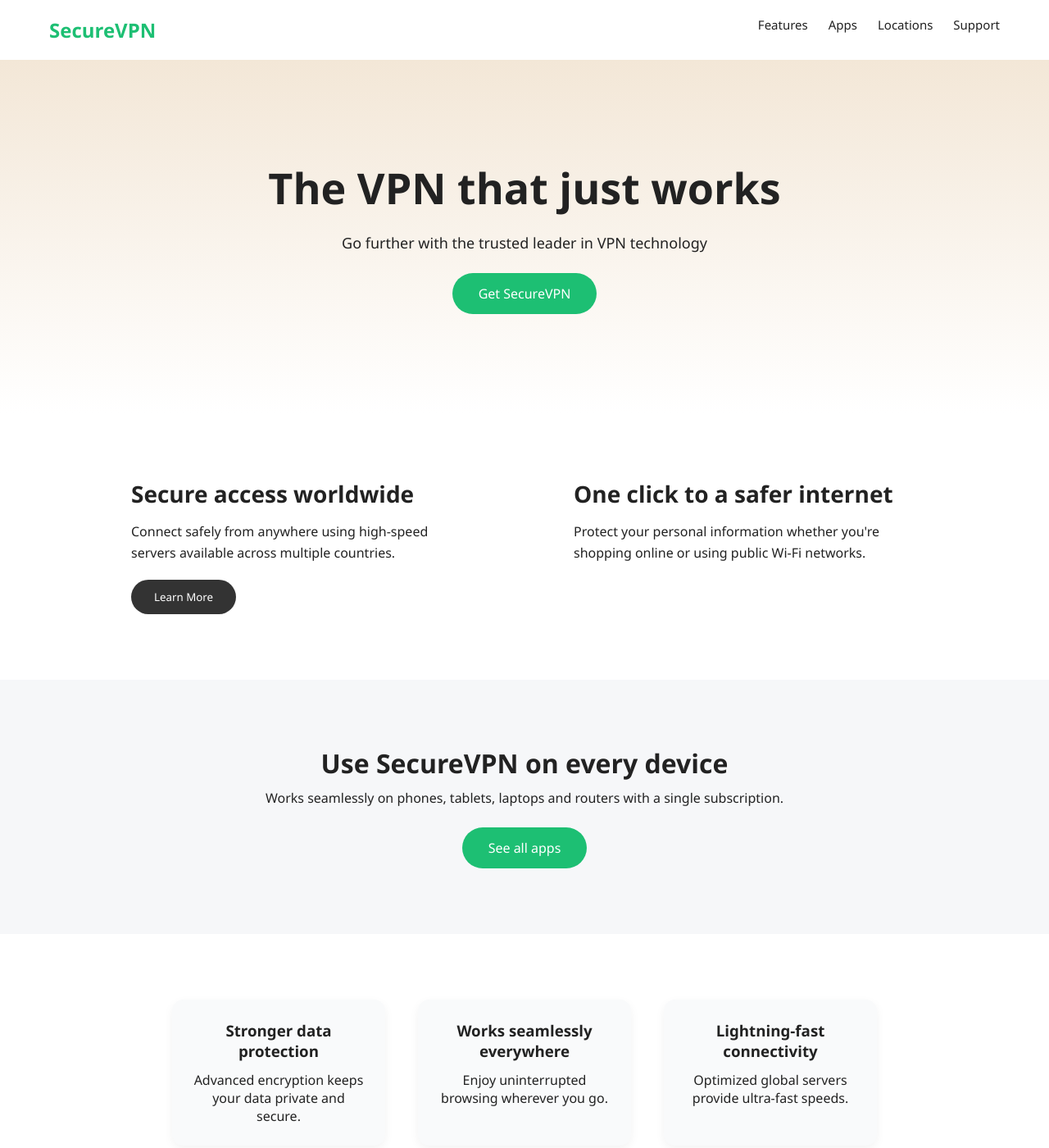
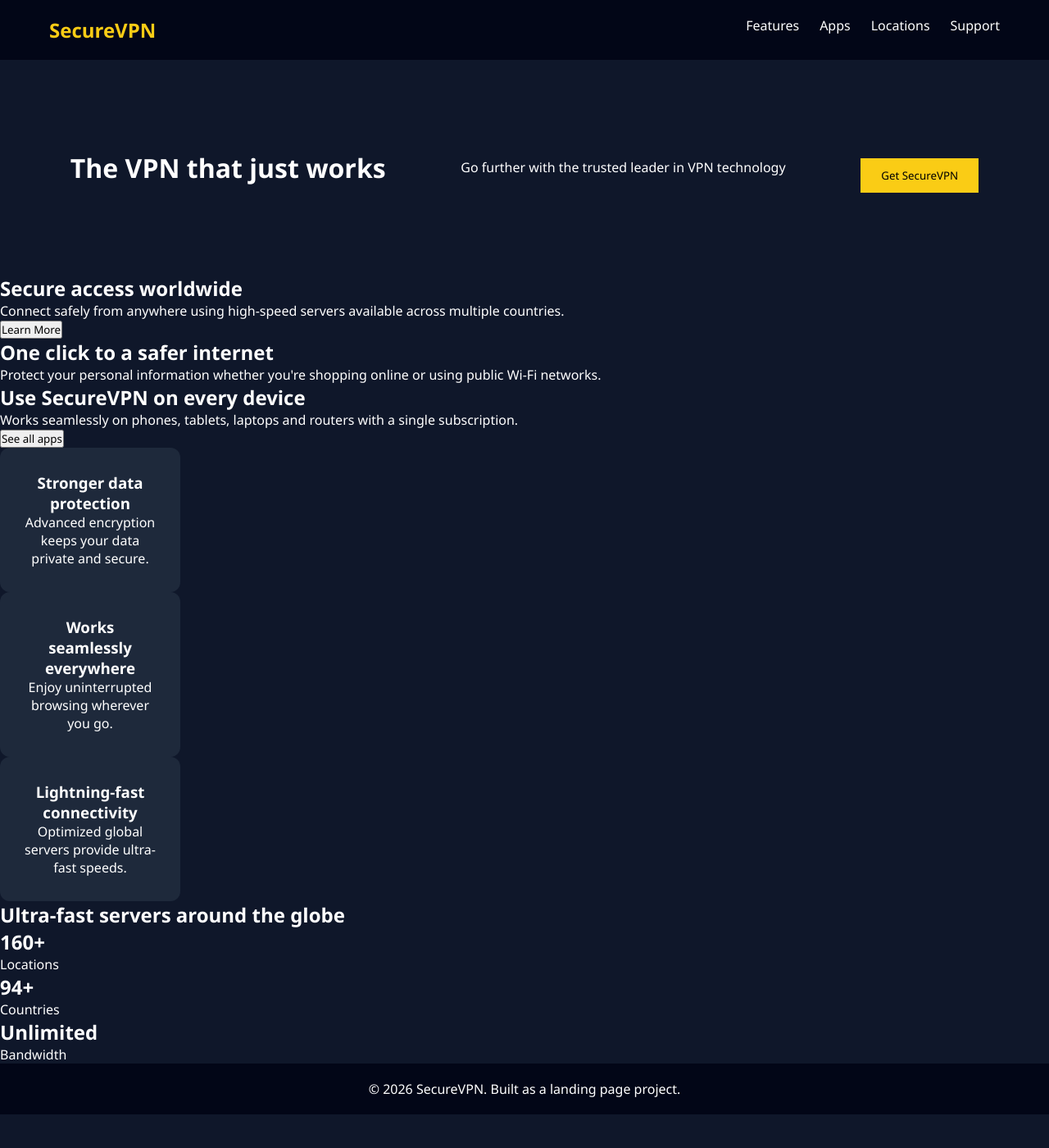
Before and after one commit to navaneeth0720/OIBSIP, a plain HTML site: page Task1_landingpage/index.html in a window 1280 px wide. Shown: the top 1400 px of the page at 82% size. After the commit the page ends 1359 px from the top, so only its background shows below. Drawn offline with Linux system fonts and the light colour scheme; files that its build step writes are made by us from their sources.

Commit message:
Add files via upload

```diff
--- a/style.css
+++ b/style.css
@@ -1,202 +1,106 @@
-/* ================= style.css ================= */
-
 *{
 margin:0;
 padding:0;
 box-sizing:border-box;
-font-family:Segoe UI, sans-serif;
+font-family:Segoe UI;
 }
 
 body{
-background:#f6f7f9;
-color:#222;
+background:#0f172a;
+color:white;
 }
 
 
 /* NAVBAR */
-.navbar{
+
+nav{
 display:flex;
 justify-content:space-between;
 padding:20px 60px;
-background:white;
-box-shadow:0 2px 8px rgba(0,0,0,0.05);
+background:#020617;
 }
 
-.navbar ul{
+nav ul{
 display:flex;
 list-style:none;
 gap:25px;
-font-size:15px;
-cursor:pointer;
 }
 
 .logo{
-color:#1dbf73;
+color:#facc15;
 }
 
 
 /* HERO SECTION */
+
 .hero{
-text-align:center;
-padding:120px 20px;
-background:linear-gradient(to bottom,#f3e7d7,#ffffff);
+display:flex;
+justify-content:space-around;
+align-items:center;
+padding:100px 40px;
 }
 
-.hero h1{
-font-size:52px;
-margin-bottom:20px;
+.hero img{
+border-radius:20px;
 }
 
-.hero p{
-font-size:18px;
-margin-bottom:25px;
-}
-
-.primary-btn{
-padding:14px 32px;
+.hero button{
+margin-top:20px;
+padding:12px 25px;
+background:#facc15;
 border:none;
-background:#1dbf73;
-color:white;
-border-radius:30px;
-font-size:16px;
-cursor:pointer;
-transition:.3s;
-}
-
-.primary-btn:hover{
-background:#159a5c;
-}
-
-.secondary-btn{
-padding:12px 28px;
-border:none;
-background:#333;
-color:white;
-border-radius:25px;
 cursor:pointer;
 }
 
 
-/* FEATURES SECTION */
-.features{
-display:flex;
-justify-content:center;
-gap:120px;
-padding:80px 40px;
-flex-wrap:wrap;
-background:white;
-}
+/* ABOUT */
 
-.feature-text{
-max-width:420px;
-}
-
-.feature-text h2{
-font-size:28px;
-margin-bottom:15px;
-}
-
-.feature-text p{
-font-size:16px;
-margin-bottom:20px;
-line-height:1.6;
+.about{
+text-align:center;
+padding:80px;
+background:#020617;
 }
 
 
-/* DEVICE SECTION */
-.devices{
-text-align:center;
-padding:80px 20px;
+/* SKILLS */
+
+.skills{
+display:flex;
+justify-content:center;
+gap:40px;
+padding:80px;
 }
 
-.devices h2{
-font-size:32px;
-margin-bottom:10px;
-}
-
-.devices p{
-margin-bottom:25px;
-font-size:16px;
+.card{
+background:#1e293b;
+padding:30px;
+border-radius:12px;
+width:220px;
+text-align:center;
 }
 
 
-/* ADVANTAGES SECTION */
-.advantages{
-display:flex;
-justify-content:center;
-gap:40px;
-padding:80px 40px;
-background:white;
-flex-wrap:wrap;
-}
+/* PROJECTS */
 
-.card{
-width:260px;
-background:#f9fafb;
-padding:25px;
-border-radius:14px;
-box-shadow:0 4px 12px rgba(0,0,0,0.05);
+.projects{
 text-align:center;
-transition:.3s;
-}
-
-.card:hover{
-transform:translateY(-6px);
-}
-
-.card h3{
-margin-bottom:12px;
+padding:80px;
 }
 
 
-/* STATS SECTION */
-.stats{
+/* CONTACT */
+
+.contact{
 text-align:center;
-padding:100px 20px;
-background:#efe6df;
-}
-
-.stats h2{
-font-size:32px;
-margin-bottom:40px;
-}
-
-.stats-box{
-display:flex;
-justify-content:center;
-gap:80px;
-flex-wrap:wrap;
-}
-
-.stats-box h1{
-font-size:40px;
-color:#1dbf73;
+padding:80px;
+background:#020617;
 }
 
 
 /* FOOTER */
+
 footer{
 text-align:center;
-padding:25px;
-background:#222;
-color:white;
-font-size:14px;
+padding:20px;
+background:#020617;
 }
-
-
-/* RESPONSIVE DESIGN */
-@media(max-width:768px){
-
-.hero h1{
-font-size:34px;
-}
-
-.features{
-gap:40px;
-}
-
-.navbar{
-padding:20px;
-}
-
-}
```
